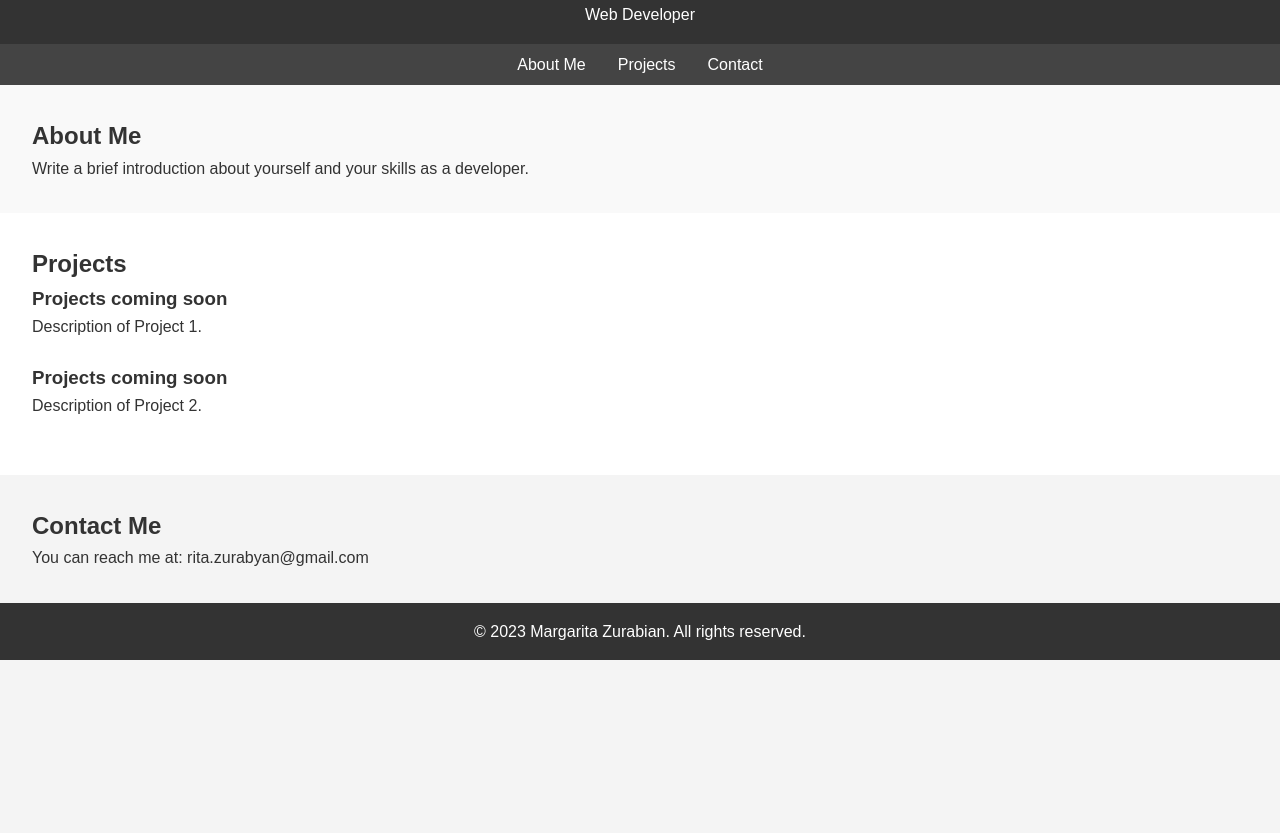
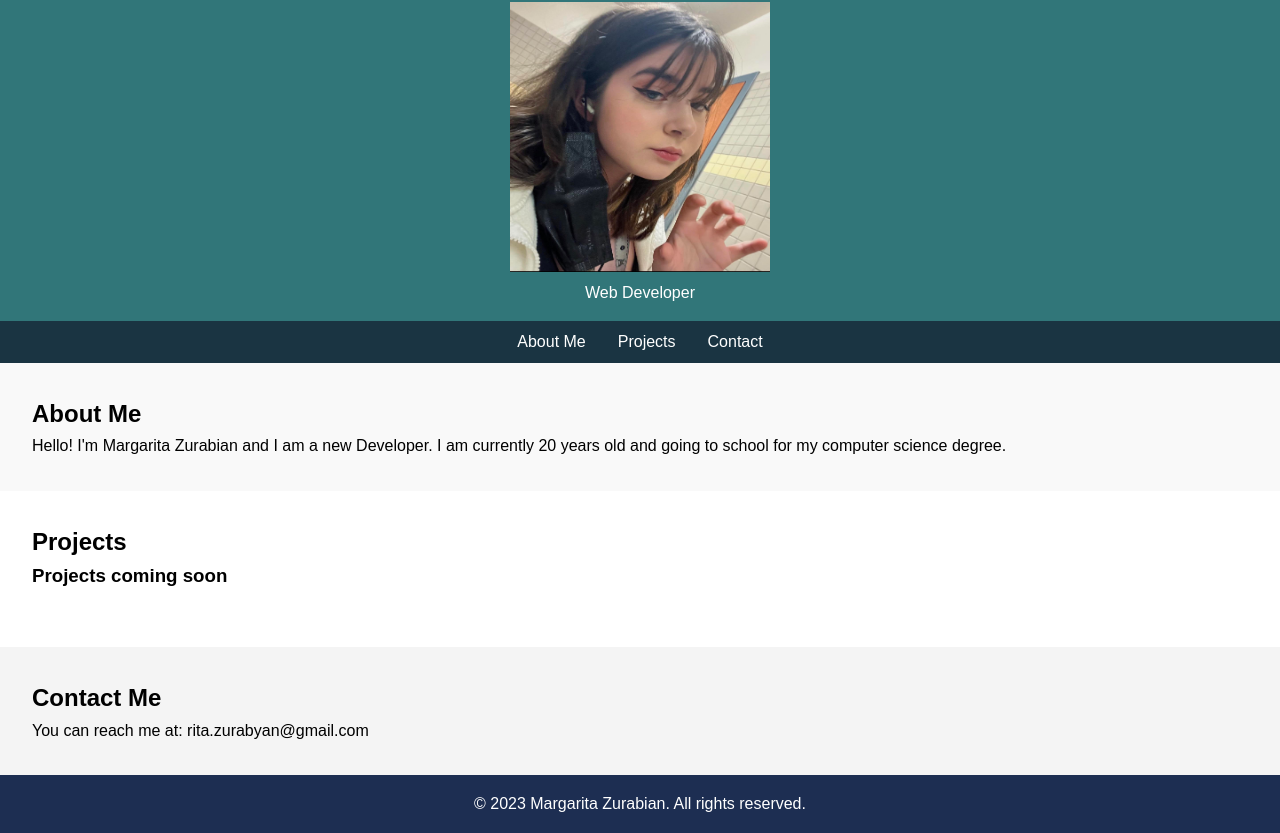
Before and after one commit to rizurabi/first-portfolio-23, a plain HTML site: page index.html in a window 1280 px wide. Shown: the part 65-898 px from the top of the page. Before the commit the page ends 800 px from the top, so only its background shows below. Drawn offline with Linux system fonts and the light colour scheme.

Commit message:
somechnages

```diff
--- a/assets/style.css
+++ b/assets/style.css
@@ -7,21 +7,20 @@ body {
     font-family: Arial, sans-serif;
     line-height: 1.6;
     background-color: #f4f4f4;
-    color: #333;
+    color: #000000;
 }
 
 header {
-    background-color: #333;
+    background-color: #317679;
     color: #fff;
     text-align: center;
     padding: 1rem;
 }
-
 nav ul {
     list-style: none;
     display: flex;
     justify-content: center;
-    background-color: #444;
+    background-color: #1a3442;
     padding: 0.5rem;
 }
 
@@ -53,7 +52,7 @@ section {
 footer {
     text-align: center;
     padding: 1rem;
-    background-color: #333;
+    background-color: #1d2e52;
     color: #fff;
 }
 
--- a/index.html
+++ b/index.html
@@ -9,6 +9,18 @@
 <body>
     <header>
         <h1>Margarita Zurabian</h1>
+        <img src="assets/temppic.jpg" alt="temporary pic" class="image-with-size">
+        <style>
+            .image-with-size {
+                width: 260px;
+                height: 270px;
+            }
+
+            .aspect-ratio-image {
+                width: 300px;
+                height: auto;
+            }
+        </style>
         <p>Web Developer</p>
     </header>
 
@@ -22,20 +34,17 @@
 
     <section id="about">
         <h2>About Me</h2>
-        <p>Write a brief introduction about yourself and your skills as a developer.</p>
+        <p>Hello! I'm Margarita Zurabian and I am a new Developer.
+            I am currently 20 years old and going to school for my computer
+            science degree.
+        </p>
     </section>
 
     <section id="projects">
         <h2>Projects</h2>
         <div class="project">
             <h3>Projects coming soon</h3>
-            <p>Description of Project 1.</p>
         </div>
-        <div class="project">
-            <h3>Projects coming soon</h3>
-            <p>Description of Project 2.</p>
-        </div>
-        <!-- Add more project divs as needed -->
     </section>
 
     <section id="contact">
```
Also changed, not shown: assets/temppic.jpg (added).
